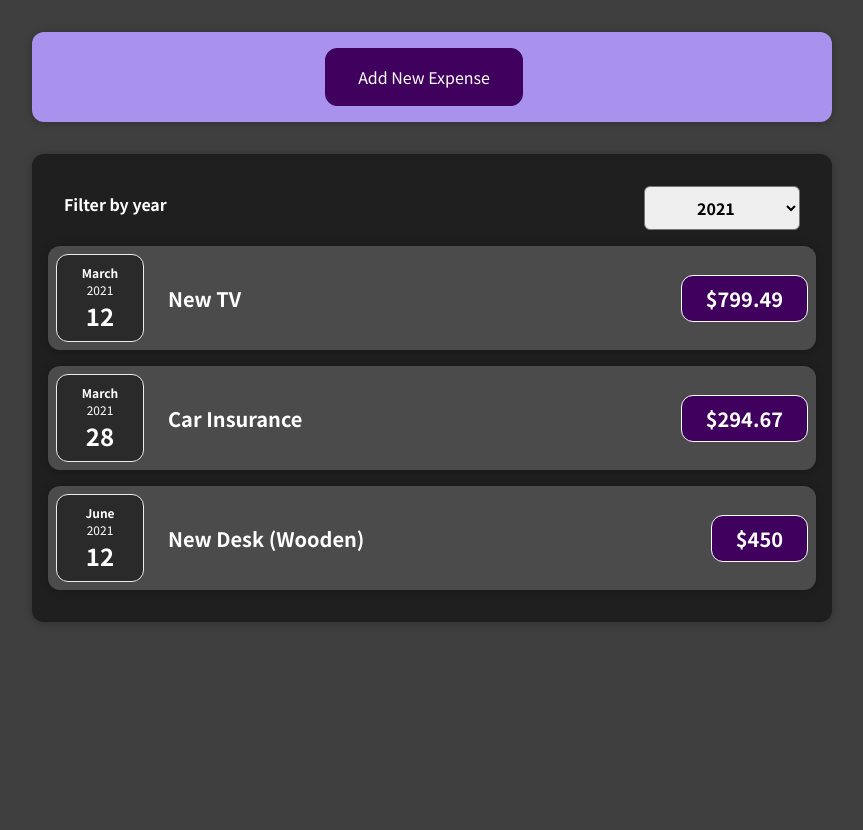
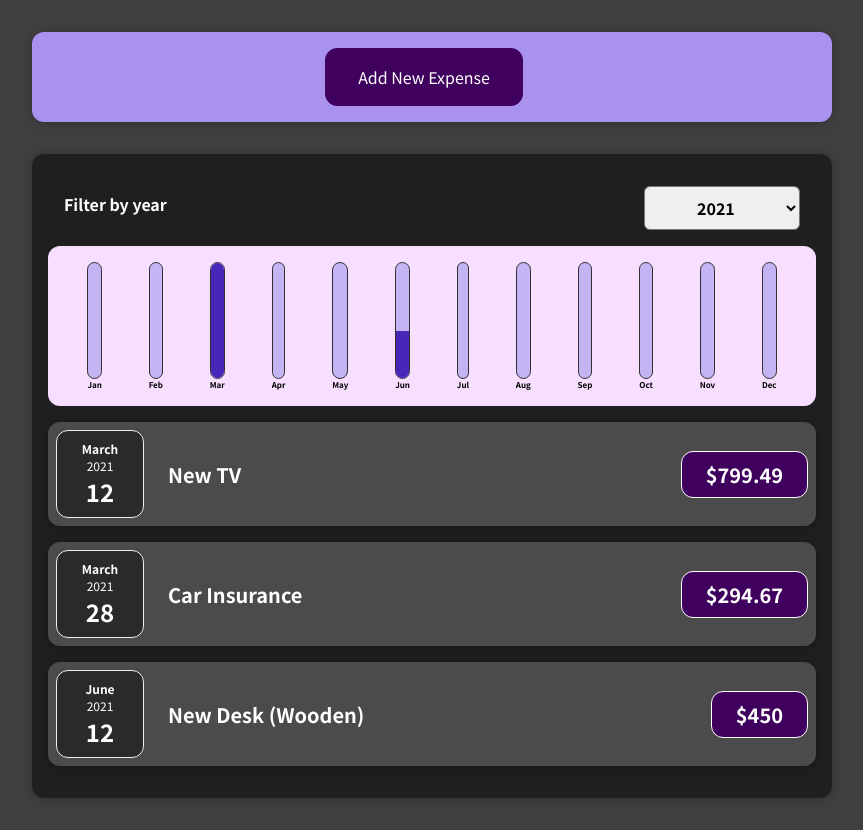
Before and after one commit to Kotaro666-dev/react_practice, a React (Create React App) app in the folder react-complete-guide/: page / in a window 1280 px wide. Shown: the whole page, without its empty margins (208-1071 px from the left). Before the commit the page ends 800 px from the top, so only its background shows below. Built offline with nearby package versions, Linux system fonts and the light colour scheme.

Commit message:
Update: Add charts

```diff
--- /dev/null
+++ b/react-complete-guide/src/components/Chart/Chart.css
@@ -0,0 +1,9 @@
+.chart {
+  padding: 1rem;
+  border-radius: 12px;
+  background-color: #f8dfff;
+  text-align: center;
+  display: flex;
+  justify-content: space-around;
+  height: 10rem;
+}
--- /dev/null
+++ b/react-complete-guide/src/components/Chart/Chart.js
@@ -0,0 +1,25 @@
+import React from "react";
+
+import './Chart.css';
+import ChartBar from "./ChartBar";
+
+const Chart = (props) => {
+	const dataPointValues = props.dataPoints.map(dataPoint => dataPoint.value);
+	const totalMaximum = Math.max(...dataPointValues);
+
+	return (
+		<div className="chart">
+			{props.dataPoints.map((dataPoint) => (
+				<ChartBar
+					key={dataPoint.lable}
+					value={dataPoint.value}
+					maxValue={totalMaximum}
+					label={dataPoint.label}
+				/>
+				)
+			)}
+		</div>
+	);
+}
+
+export default Chart;
--- /dev/null
+++ b/react-complete-guide/src/components/Chart/ChartBar.css
@@ -0,0 +1,30 @@
+.chart-bar {
+  height: 100%;
+  display: flex;
+  flex-direction: column;
+  align-items: center;
+}
+
+.chart-bar__inner {
+  height: 100%;
+  width: 100%;
+  border: 1px solid #313131;
+  border-radius: 12px;
+  background-color: #c3b4f3;
+  overflow: hidden;
+  display: flex;
+  flex-direction: column;
+  justify-content: flex-end;
+}
+
+.chart-bar__fill {
+  background-color: #4826b9;
+  width: 100%;
+  transition: all 0.3s ease-out;
+}
+
+.chart-bar__label {
+  font-weight: bold;
+  font-size: 0.5rem;
+  text-align: center;
+}
--- /dev/null
+++ b/react-complete-guide/src/components/Chart/ChartBar.js
@@ -0,0 +1,22 @@
+import React from "react";
+
+import './ChartBar.css';
+
+const ChartBar = (props) => {
+	let barFillHeight = '0%';
+
+	if (props.maxValue > 0) {
+		barFillHeight = Math.round((props.value / props.maxValue) * 100) + '%';
+	}
+
+	return (
+		<div className="chart-bar">
+			<div className="chart-bar__inner">
+				<div className="chart-bar__fill" style={{height: barFillHeight}}></div>
+			</div>
+			<div className="chart-bar__label">{props.label}</div>
+		</div>
+	);
+}
+
+export default ChartBar;
--- a/react-complete-guide/src/components/Expenses/Expenses.js
+++ b/react-complete-guide/src/components/Expenses/Expenses.js
@@ -4,6 +4,7 @@
 import Card from '../UI/Card';
 import './Expenses.css'
 import ExpensesFilter from "./ExpensesFilter";
+import ExpensesChart from "./ExpensesChart";
 import { useState } from "react";
 
 function Expenses(props) {
@@ -23,7 +24,8 @@
 		<div>
 			<Card className="expenses" >
 				<ExpensesFilter selectedYear={expensesFilterDate}  onSaveExpensesFilterDate={onSaveExpensesFilterDateHandler} />
-				<ExpensesList items={filteredExpenses}/>
+				<ExpensesChart expenses={filteredExpenses} />
+				<ExpensesList items={filteredExpenses} />
 			</Card>
 		</div>
 	);
--- /dev/null
+++ b/react-complete-guide/src/components/Expenses/ExpensesChart.js
@@ -0,0 +1,29 @@
+import React from "react";
+
+import Chart from "../Chart/Chart";
+
+const ExpensesChart = (props) => {
+	const chartDataPoints = [
+		{ label: 'Jan', value: 0 },
+		{ label: 'Feb', value: 0 },
+		{ label: 'Mar', value: 0 },
+		{ label: 'Apr', value: 0 },
+		{ label: 'May', value: 0 },
+		{ label: 'Jun', value: 0 },
+		{ label: 'Jul', value: 0 },
+		{ label: 'Aug', value: 0 },
+		{ label: 'Sep', value: 0 },
+		{ label: 'Oct', value: 0 },
+		{ label: 'Nov', value: 0 },
+		{ label: 'Dec', value: 0 },
+	];
+
+	props.expenses.forEach(expense => {
+		const expenseMonth = expense.date.getMonth(); // Starting at 0 => January
+		chartDataPoints[expenseMonth].value += expense.amount;
+	});
+
+	return <Chart dataPoints={chartDataPoints}/>
+}
+
+export default ExpensesChart;
```
